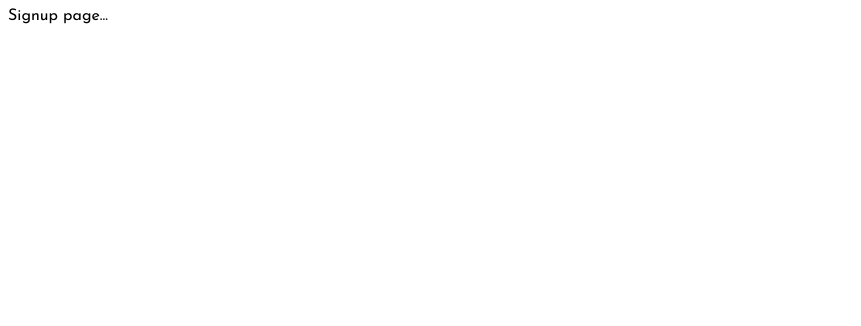
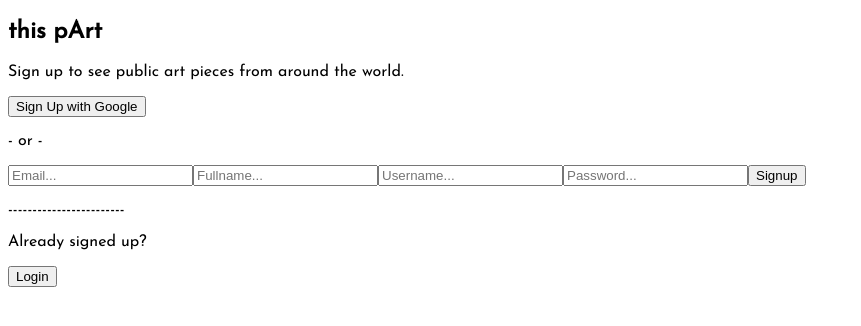
Before and after one commit to nate-hunter/this-pArt-cloud-castle, a React (Create React App) app: page /accounts/emailsignup in a window 1280 px wide. Shown: the top 326 px of the page, without its empty margins (0-861 px from the left). Built offline with nearby package versions, Linux system fonts and the light colour scheme.

Commit message:
basic login/signup page

```diff
--- a/src/App.css
+++ b/src/App.css
@@ -1,5 +1,6 @@
 body {
   /* font-family: source-code-pro, Menlo, Monaco, Consolas, 'Courier New', monospace; */
+  /* font-family: '-apple-system', 'BlinkMacSystemFont', "Segoe UI", "Roboto", "Oxygen", "Ubuntu", 'Helvetica', 'Arial', 'sans-serif'; */
   /* font-family: 'Quicksand', sans-serif; */
   font-family: 'Josefin Sans', sans-serif;
 }
--- a/src/componenets/shared/HorizontalNavbar.js
+++ b/src/componenets/shared/HorizontalNavbar.js
@@ -1,10 +1,12 @@
 import React from 'react'
+import { Link } from 'react-router-dom';
+
 
 const HorizontalNavbar = () => {
     return (
         <div>
             <ul>
-                <li><h1>this pArt</h1></li>
+                <li><Link to="/"><h1>this pArt</h1></Link></li>
                 <li>login/logout</li>
             </ul>
             <hr/>
--- a/src/pages/LoginPage.js
+++ b/src/pages/LoginPage.js
@@ -1,10 +1,29 @@
 import React from 'react'
+import SEO from '../componenets/shared/Seo'
+import { Link } from 'react-router-dom'
+
 
 const LoginPage = () => {
     return (
-        <div>
-            Login page...
-        </div>
+        <>
+            <SEO title="Login" />
+            <h2>this pArt</h2>
+            <p>Please Login</p>
+            <form>
+                <input type="text" placeholder="Username..." />
+                <input type="password" placeholder="Password..." />
+                <button>Login</button>
+            </form>
+            <p>- or -</p>
+            <button>Login with Google</button>
+            <div>
+                <p>------------------------</p>
+                <p>Not signed up?</p>
+                <Link to="/accounts/emailsignup">
+                    <button>Sign Up</button>
+                </Link>
+            </div>
+        </>
     )
 }
 
--- a/src/pages/NotFoundPage.js
+++ b/src/pages/NotFoundPage.js
@@ -1,13 +1,12 @@
 import React from 'react';
 import Layout from '../componenets/shared/Layout';
-
+import { Link } from 'react-router-dom';
 
 const NotFoundPage = () => {
     return (
         <Layout title={"Page not found"}>
-            <h2>Not found page...</h2>
-            <p>Sorry, the requested page is not available. Please check the <i>url</i>.</p>
-            lo siento
+            <h2>Sorry, the requested page is not available.</h2>
+            <p>Please check the url or return to the <Link to="/">home page</Link>.</p>
         </Layout>
     )
 }
--- a/src/pages/SignupPage.js
+++ b/src/pages/SignupPage.js
@@ -1,10 +1,31 @@
-import React from 'react'
+import React from 'react';
+import SEO from '../componenets/shared/Seo';
+import { Link } from 'react-router-dom';
+
 
 const SignupPage = () => {
     return (
-        <div>
-            Signup page...
-        </div>
+        <>
+            <SEO title="Signup" />
+            <h2>this pArt</h2>
+            <p>Sign up to see public art pieces from around the world.</p>
+            <button>Sign Up with Google</button>
+            <p>- or -</p>
+            <form>
+                <input type="text" placeholder="Email..." />
+                <input type="text" placeholder="Fullname..." />
+                <input type="text" placeholder="Username..." />
+                <input type="password" placeholder="Password..." />
+                <button>Signup</button>
+            </form>
+            <div>
+                <p>------------------------</p>
+                <p>Already signed up?</p>
+                <Link to="/accounts/login">
+                    <button>Login</button>
+                </Link>
+            </div>
+        </>
     )
 }
 
```
